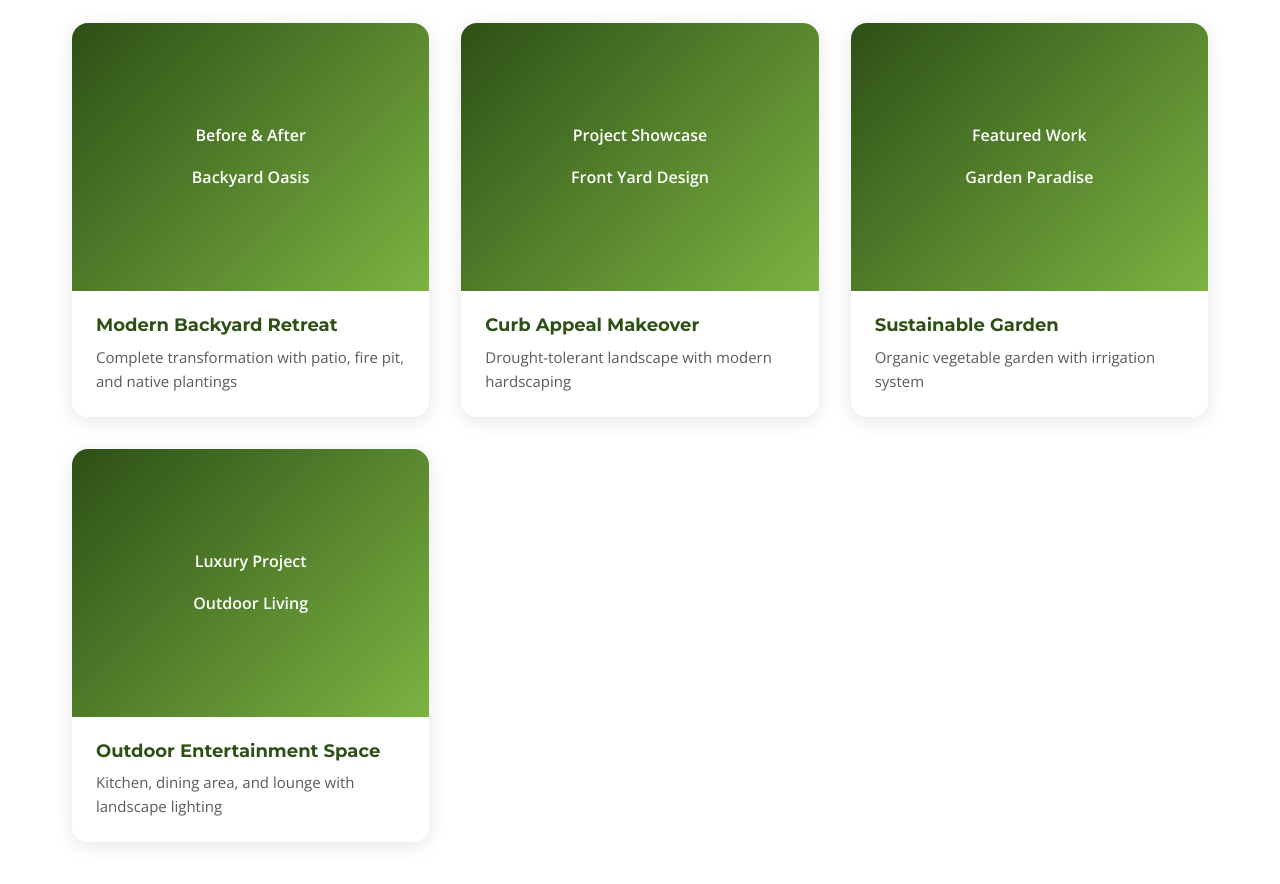
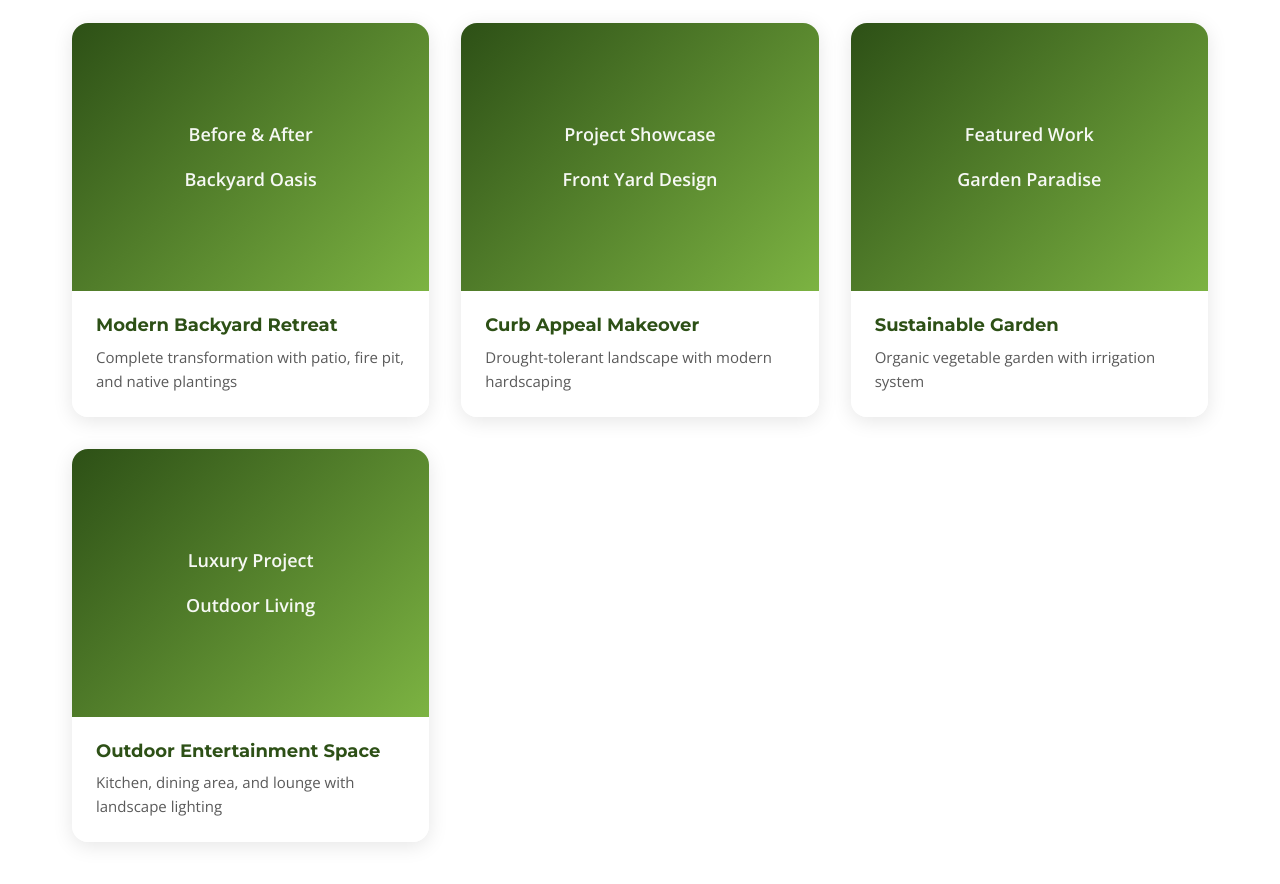
Before and after one commit to bryans04/IT117-Final, a website: page docs/client_site/index.html in a window 1280 px wide. Shown: the part 3980-4864 px from the top of the page. Drawn offline with nearby package versions, Linux system fonts and the light colour scheme.

Commit message:
Improve gallery placeholder styling on landscaping site

```diff
--- a/docs/client_site/styles.css
+++ b/docs/client_site/styles.css
@@ -629,6 +629,8 @@ section {
 .image-placeholder span {
     font-weight: 600;
     text-align: center;
+    font-size: 1.125rem;
+    opacity: 0.95;
 }
 
 .gallery-info {
```
